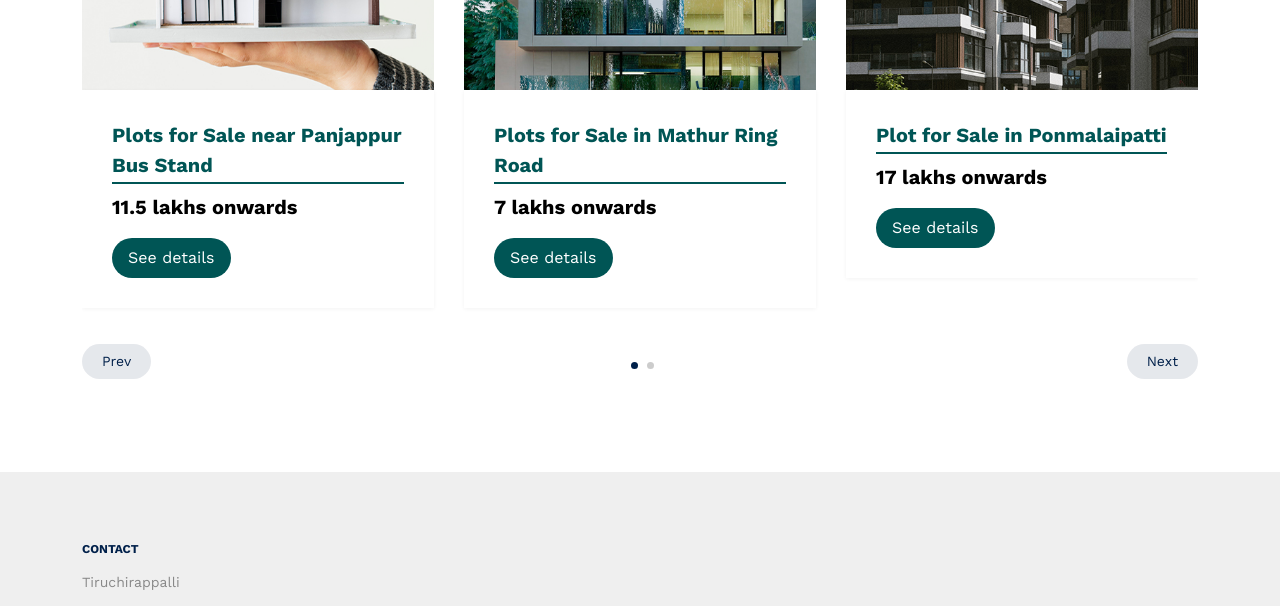
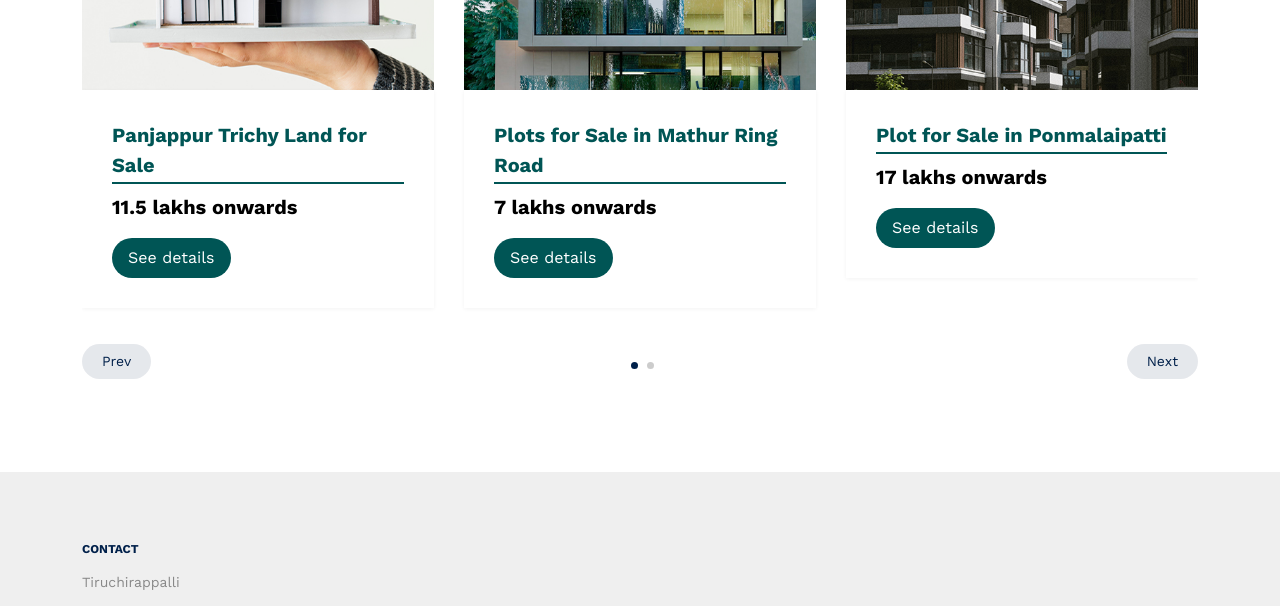
Before and after one commit to TechieSurya/Rockfort-Website, a plain HTML site: page properties.html in a window 1280 px wide. Shown: the part 880-1486 px from the top of the page. Drawn offline with nearby package versions, Linux system fonts and the light colour scheme.

Commit message:
Update properties.html
panjappur trichy land for sale

```diff
--- a/properties.html
+++ b/properties.html
@@ -144,7 +144,7 @@
                   </a>
 
                   <div class="property-content">
-                    <div class="price mb-2"><span>Plots for Sale near Panjappur Bus Stand</span></div>
+                    <div class="price mb-2"><span>Panjappur Trichy Land for Sale</span></div>
                     <div>
                       <span class="d-block mb-2 text-black-50"
                         ></span
```
